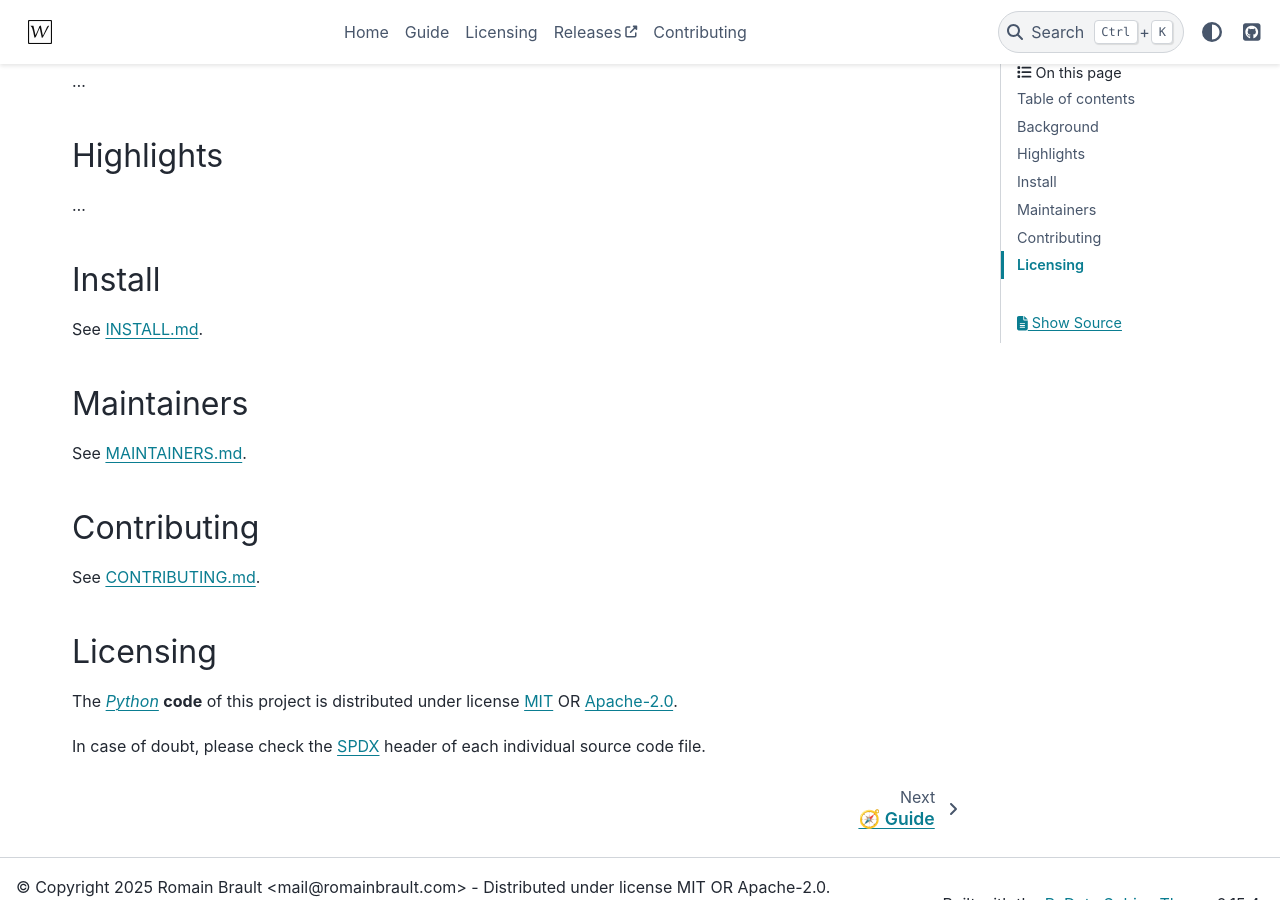
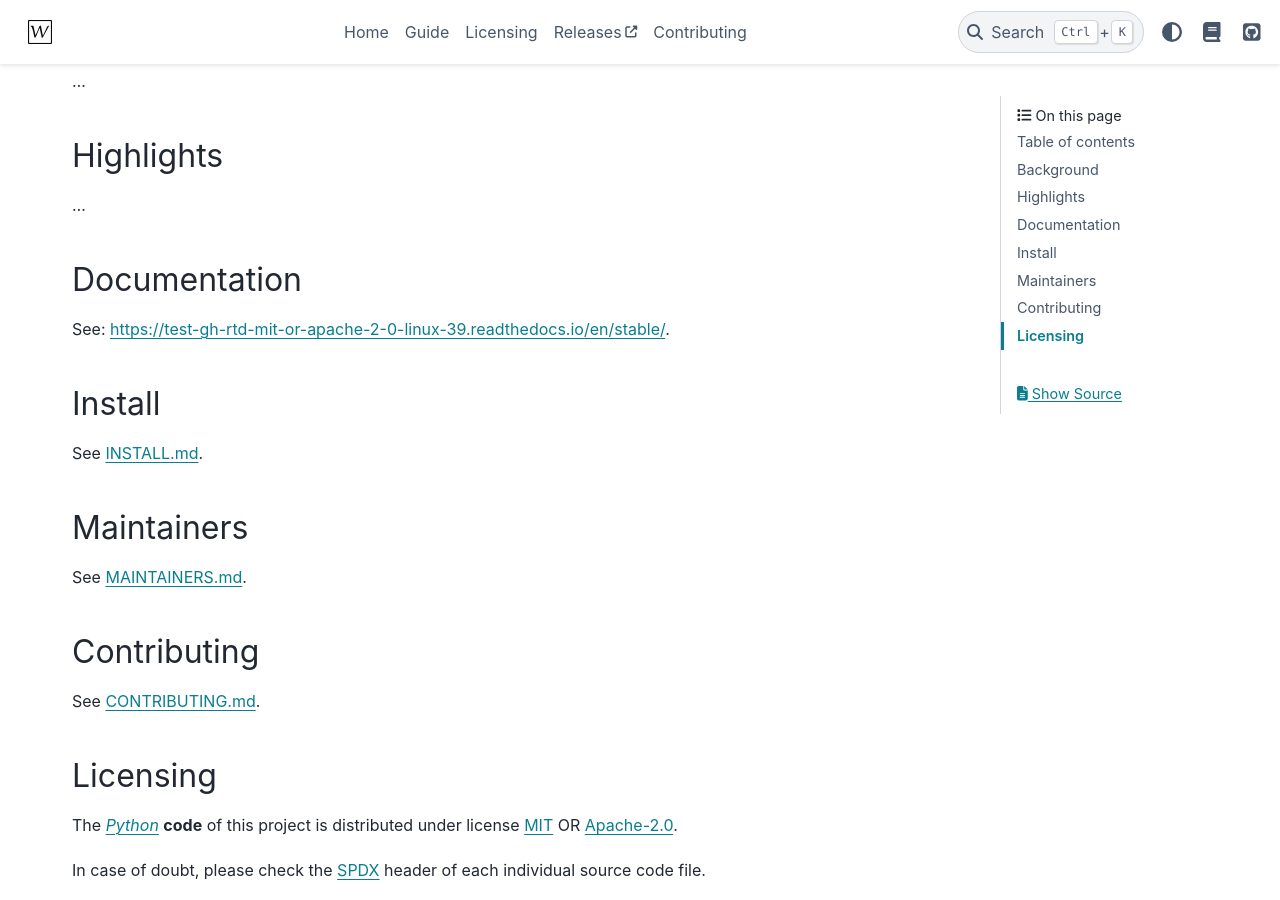
Before and after one commit to whiteprints-tests/test-gh-rtd-mit-or-apache-2-0-linux-39, a Sphinx documentation site: the page built from docs/index.md, in a window 1280 px wide and 900 px high, scrolled down 786 px. Built offline with Sphinx 7.4.7 and the PyData theme 0.15.4, drawn with Linux system fonts in a browser that asks for light colours; pages that are not in the unit, such as notebooks, are missing from menus; comment, search, counter and statistics services are not loaded.

Commit message:
feat: ✨ add ReadTheDocs integration

```diff
--- a/README.md
+++ b/README.md
@@ -18,6 +18,7 @@
         <a href="https://spdx.org/licenses"><img alt="license badge" src="https://img.shields.io/badge/📝_License-MIT OR Apache--2.0-4CAF50.svg"/></a>
         <a href="https://github.com/whiteprints-tests/test-gh-rtd-mit-or-apache-2-0-linux-39/discussions"><img alt="GitHub Discussions" src="https://img.shields.io/github/discussions/whiteprints-tests/test-gh-rtd-mit-or-apache-2-0-linux-39.svg?logo=GitHub"></a>
         <a href="https://api.reuse.software/info/github.com/whiteprints-tests/test-gh-rtd-mit-or-apache-2-0-linux-39"><img alt="REUSE status" src="https://api.reuse.software/badge/github.com/whiteprints-tests/test-gh-rtd-mit-or-apache-2-0-linux-39"/></a>
+        <a href='https://readthedocs.org/projects/test-gh-rtd-mit-or-apache-2-0-linux-39/'><img src='https://readthedocs.org/projects/test-gh-rtd-mit-or-apache-2-0-linux-39/badge/?version=latest' alt='Documentation Status' /></a>
         <a href="https://www.contributor-covenant.org/version/2/1/code_of_conduct/"><img alt="contributor covenant badge" src="https://img.shields.io/badge/Contributor_Covenant-2.1-4BAAAA.svg?logo=contributorcovenant"/></a>
     </p>
 </div>
@@ -38,6 +39,10 @@
 ## Highlights
 
 ...
+
+## Documentation
+
+See: https://test-gh-rtd-mit-or-apache-2-0-linux-39.readthedocs.io/en/stable/.
 
 ## Install
 
--- a/docs/conf.py
+++ b/docs/conf.py
@@ -6,6 +6,7 @@
 
 # pylint: disable=invalid-name
 
+import os
 from importlib import metadata
 from pathlib import Path
 
@@ -53,9 +54,19 @@
 html_logo = "_static/logo.svg"
 html_static_path = ["_static"]
 html_extra_path = []
+html_baseurl = os.environ.get("READTHEDOCS_CANONICAL_URL", "/")
+html_js_files = [
+    "readthedocs.js",
+]
 html_theme = "pydata_sphinx_theme"
 html_theme_options = {
     "icon_links": [
+        {
+            "name": "ReadTheDocs",
+            "url": "https://readthedocs.org/projects/test-gh-rtd-mit-or-apache-2-0-linux-39",
+            "icon": "fa-solid fa-book",
+            "type": "fontawesome",
+        },
         {
             "name": "GitHub",
             "url": (
@@ -103,4 +114,6 @@
 exclude_patterns = [
     "_autoapi_templates/**",
 ]
-linkcheck_ignore = []
+linkcheck_ignore = [
+    r"https://.*\.readthedocs\.io/en/stable/",
+]
```
Also changed, not shown: docs/readthedocs.js (added, +11 -0 lines), .readthedocs.yml (added), 3 other files.
